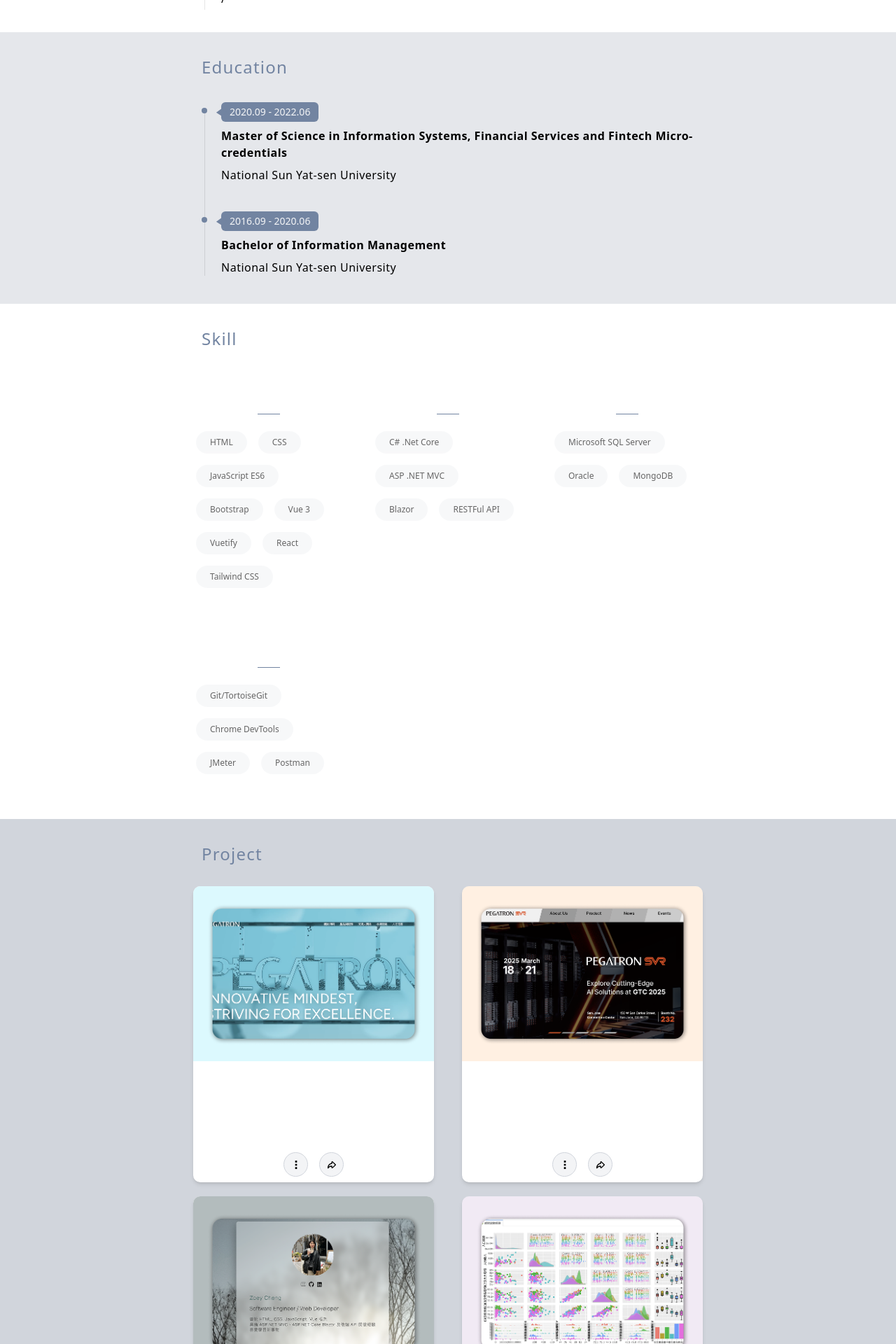
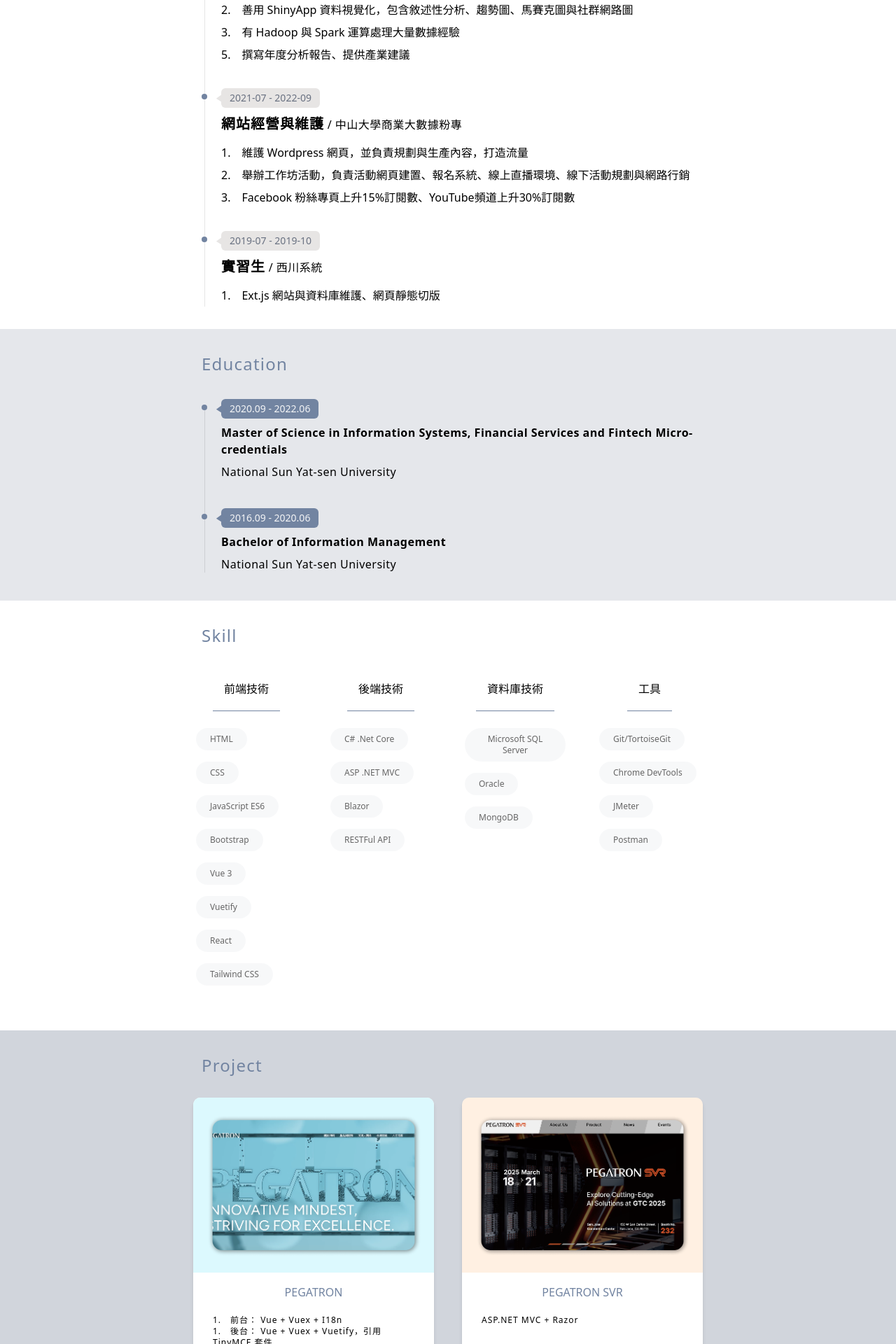
Before and after one commit to chuhsiu/chuhsiu.github.io, a React (Vite) app: page / in a window 1280 px wide. Shown: the part 880-2800 px from the top of the page at 70% size. Built offline with nearby package versions, Linux system fonts and the light colour scheme.

Commit message:
1. Fix I18n Init 2. Skill sUI

```diff
--- a/src/components/Dialog.jsx
+++ b/src/components/Dialog.jsx
@@ -3,6 +3,7 @@ import { FaGithub } from "react-icons/fa";
 import { TiArrowForwardOutline } from "react-icons/ti";
 
 import { useI18n } from "../store/i18nContext";
+import { getLocalizedText } from "../utils/i18nHelper";
 import ReactMarkdown from "react-markdown";
 function Dialog({ detail, open, closeDialog }) {
   const { i18n } = useI18n();
@@ -25,11 +26,14 @@ function Dialog({ detail, open, closeDialog }) {
           ) : (
             <>
               <h2 className="w-fit h-[60px] p-4 m-auto text-[#7284a1] font-bold">
-                {detail.translations[i18n.language]?.name}
+                {getLocalizedText(detail.translations, i18n.language).name}
               </h2>
               <div className="text-sm text-sm/6 px-7 pb-5 tracking-[1px] font-thin">
                 <ReactMarkdown>
-                  {detail.translations[i18n.language]?.content.join("\n\n")}
+                  {getLocalizedText(
+                    detail.translations,
+                    i18n.language
+                  ).content.join("\n\n")}
                 </ReactMarkdown>
               </div>
               <div className="flex justify-center pb-[20px]">
--- a/src/components/Experience.jsx
+++ b/src/components/Experience.jsx
@@ -2,12 +2,14 @@ import { useState, useEffect } from "react";
 import SectionTitle from "./SectionTitle";
 import axios from "axios";
 import { useI18n } from "../store/i18nContext";
+import { getLocalizedText } from "../utils/i18nHelper";
 import ReactMarkdown from "react-markdown";
 function Experience() {
   const { t, i18n } = useI18n();
   const [data, setData] = useState([]);
 
   useEffect(() => {
+    if (!i18n.language) return;
     axios
       .get("/data/experience.json")
       .then((res) => {
@@ -35,12 +37,16 @@ function Experience() {
                   </h3>
                   <h2 className="font-thin tracking-[0.5px] mb-2 group-hover:text-shadow-sm duration-200">
                     <span className="font-semibold tracking-[1px] text-xl group-hover:text-teal-800/70 duration-200">
-                      {item.translations[i18n.language]?.title}
+                      {getLocalizedText(item.translations, i18n.language).title}
                     </span>{" "}
-                    / {item.translations[i18n.language]?.company}
+                    /{" "}
+                    {getLocalizedText(item.translations, i18n.language).company}
                   </h2>
                   <ReactMarkdown>
-                    {item.translations[i18n.language]?.content.join("\n\n")}
+                    {getLocalizedText(
+                      item.translations,
+                      i18n.language
+                    ).content.join("\n\n")}
                   </ReactMarkdown>
                   {/* <span className="group-hover:text-sky-500 duration-300">
                       開發公司形象網站
--- a/src/components/Projects.jsx
+++ b/src/components/Projects.jsx
@@ -5,7 +5,7 @@ import { GrMoreVertical } from "react-icons/gr";
 import SectionTitle from "./SectionTitle";
 import axios from "axios";
 import { useI18n } from "../store/i18nContext";
-
+import { getLocalizedText } from "../utils/i18nHelper";
 import ReactMarkdown from "react-markdown";
 import Dialog from "./Dialog";
 function Projects() {
@@ -53,11 +53,14 @@ function Projects() {
                       src={item.image}
                     ></img>
                     <h2 className="relative w-fit h-[60px] p-4 m-auto text-[#7284a1] group-hover:font-bold duration-200">
-                      {item.translations[i18n.language]?.name}
+                      {getLocalizedText(item.translations, i18n.language).name}
                     </h2>
                     <div className="text-xs text-sm/5 font-thin px-7 pb-5 tracking-[1px] h-[50px] trancate overflow-hidden line-clamp-3">
                       <ReactMarkdown>
-                        {item.translations[i18n.language]?.content.join("\n\n")}
+                        {getLocalizedText(
+                          item.translations,
+                          i18n.language
+                        ).content.join("\n\n")}
                       </ReactMarkdown>
                     </div>
                     <div className="flex justify-center mt-5">
--- a/src/components/Skills.jsx
+++ b/src/components/Skills.jsx
@@ -2,12 +2,13 @@ import { useState, useEffect } from "react";
 import SectionTitle from "./SectionTitle";
 import axios from "axios";
 import { useI18n } from "../store/i18nContext";
-
+import { getLocalizedText } from "../utils/i18nHelper";
 function Skills() {
   const { t, i18n } = useI18n();
   const [data, setData] = useState([]);
 
   useEffect(() => {
+    if (!i18n.language) return;
     axios
       .get("/data/skills.json")
       .then((res) => {
@@ -27,13 +28,13 @@ function Skills() {
           <ul className="mb-[40px] flex flex-wrap">
             {data.map((item) => (
               <li
-                className="w-full sm:w-1/2 lg:w-1/3 mt-5 sm:mx-0 mx-[20px] group relative"
+                className="w-full sm:w-1/2 lg:w-1/4 mt-5 sm:mx-0 mx-[20px] group relative"
                 key={item.id}
               >
                 {/* <div className="pt-[10px] relative mx-8 h-full before:top-[50px] before:left-0 before:w-full before:h-[1px] before:absolute before:bg-[#7284a1]"> */}
                 <div className="pt-[10px] relative mx-8 md:mx-3 h-full rounded-[20px] group-hover:inset-shadow-sm duration-100">
                   <h2 className="relative w-fit h-[60px] p-4 m-auto z-2 border-b-1 border-[#7284a1] group-hover:text-teal-800/70 group-hover:text-lg group-hover:font-semibold group-hover:border-b-3 group-hover:border-teal-800/70 duration-200">
-                    {item.name[i18n.language]}
+                    {getLocalizedText(item.name, i18n.language)}
                   </h2>
                   {item.skills.length === 0 ? (
                     ""
--- a/src/i18n.js
+++ b/src/i18n.js
@@ -10,7 +10,7 @@ i18n.use(I18nextBrowserLanguageDetector).use(initReactI18next).init({
         en: { translation: en},
         zh :{ translation:zh}
     },
-    fallbackLng: "en", // default language
+    fallbackLng: "zh", // default language
     interpolation: {
         escapeValue: false
     }
--- /dev/null
+++ b/src/utils/i18nHelper.js
@@ -0,0 +1,3 @@
+export const getLocalizedText = (obj, lang, fallback = "zh") => {
+    return obj?.[lang] || obj?.[fallback] || Object.values(obj)[0] || "";
+  };
```
